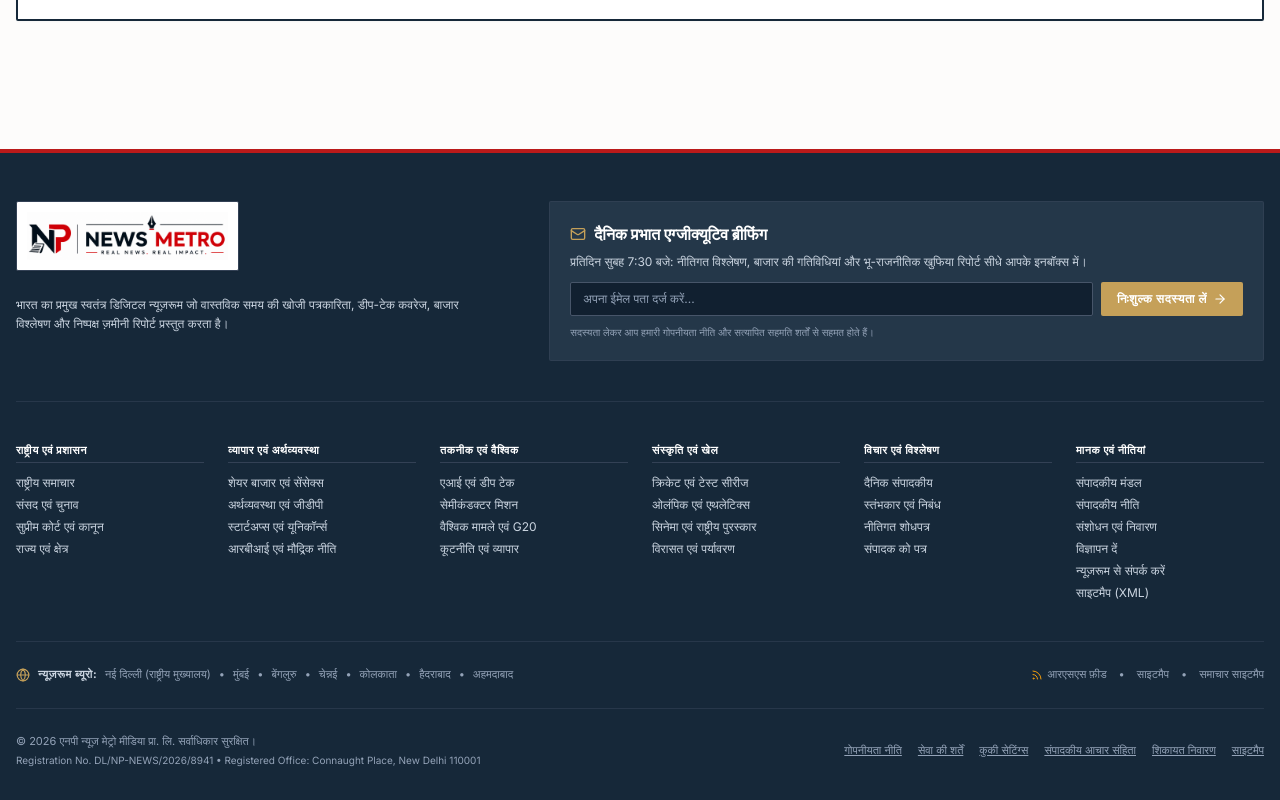
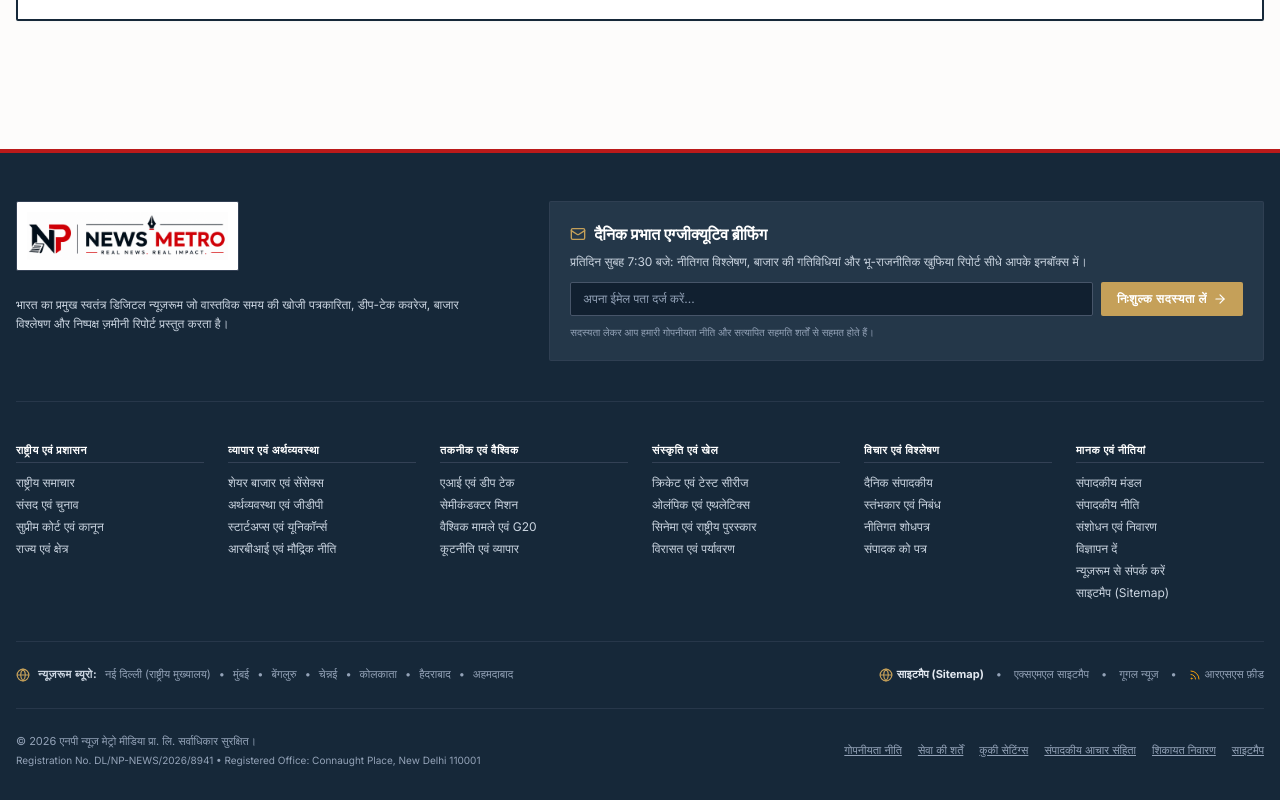
Before and after one commit to mexicasaa/np-news-metro, a React (Vite) app: page / in a window 1280 px wide. Shown: the part 4716-5516 px from the top of the page. Built offline with nearby package versions, Linux system fonts and the light colour scheme; no server answers; the database is empty; a web font is replaced by a local one.

Commit message:
feat: Add full interactive HTML Sitemap directory and direct XML crawler links to footer

```diff
--- a/src/components/layout/SiteFooter.tsx
+++ b/src/components/layout/SiteFooter.tsx
@@ -145,7 +145,7 @@ export const SiteFooter: React.FC<SiteFooterProps> = ({
               <li><button onClick={() => onNavigateStatic('corrections')} className="hover:text-secondary-gold transition-colors">{isHindi ? 'संशोधन एवं निवारण' : 'Corrections & Redressal'}</button></li>
               <li><button onClick={() => onNavigateStatic('advertise')} className="hover:text-secondary-gold transition-colors">{isHindi ? 'विज्ञापन दें' : 'Advertise with Us'}</button></li>
               <li><button onClick={() => onNavigateStatic('contact')} className="hover:text-secondary-gold transition-colors">{isHindi ? 'न्यूज़रूम से संपर्क करें' : 'Contact Newsroom'}</button></li>
-              <li><a href="/sitemap.xml" target="_blank" rel="noopener noreferrer" className="hover:text-secondary-gold transition-colors">{isHindi ? 'साइटमैप (XML)' : 'Sitemap (XML)'}</a></li>
+              <li><button onClick={() => onNavigateStatic('sitemap')} className="hover:text-secondary-gold transition-colors">{isHindi ? 'साइटमैप (Sitemap)' : 'Sitemap'}</button></li>
             </ul>
           </div>
         </div>
@@ -172,18 +172,23 @@ export const SiteFooter: React.FC<SiteFooterProps> = ({
             <span>{isHindi ? 'अहमदाबाद' : 'Ahmedabad'}</span>
           </div>
 
-          <div className="flex items-center gap-3">
+          <div className="flex items-center gap-3 flex-wrap">
+            <button onClick={() => onNavigateStatic('sitemap')} className="flex items-center gap-1 hover:text-white transition-colors font-bold text-slate-200 cursor-pointer">
+              <Globe className="w-3.5 h-3.5 text-secondary-gold" />
+              <span>{isHindi ? 'साइटमैप (Sitemap)' : 'Sitemap Directory'}</span>
+            </button>
+            <span>•</span>
+            <a href="/sitemap.xml" target="_blank" rel="noopener noreferrer" className="hover:text-white transition-colors" title="Main XML Sitemap for Search Engines">
+              {isHindi ? 'एक्सएमएल साइटमैप' : 'XML Sitemap'}
+            </a>
+            <span>•</span>
+            <a href="/news-sitemap.xml" target="_blank" rel="noopener noreferrer" className="hover:text-white transition-colors" title="Google News XML Sitemap">
+              {isHindi ? 'गूगल न्यूज़' : 'Google News XML'}
+            </a>
+            <span>•</span>
             <a href="/rss.xml" target="_blank" rel="noopener noreferrer" className="flex items-center gap-1 hover:text-white transition-colors">
               <Rss className="w-3 h-3 text-amber-500" />
               <span>{isHindi ? 'आरएसएस फ़ीड' : 'RSS Feeds'}</span>
-            </a>
-            <span>•</span>
-            <a href="/sitemap.xml" target="_blank" rel="noopener noreferrer" className="hover:text-white transition-colors">
-              {isHindi ? 'साइटमैप' : 'Sitemap'}
-            </a>
-            <span>•</span>
-            <a href="/news-sitemap.xml" target="_blank" rel="noopener noreferrer" className="hover:text-white transition-colors">
-              {isHindi ? 'समाचार साइटमैप' : 'News Sitemap'}
             </a>
           </div>
         </div>
@@ -203,7 +208,7 @@ export const SiteFooter: React.FC<SiteFooterProps> = ({
             <button onClick={() => onNavigateStatic('cookie-policy')} className="hover:text-white underline">{isHindi ? 'कुकी सेटिंग्स' : 'Cookie Settings'}</button>
             <button onClick={() => onNavigateStatic('ethics')} className="hover:text-white underline">{t.editorialPolicy}</button>
             <button onClick={() => onNavigateStatic('corrections')} className="hover:text-white underline">{isHindi ? 'शिकायत निवारण' : 'Grievance Officer'}</button>
-            <a href="/sitemap.xml" target="_blank" rel="noopener noreferrer" className="hover:text-white underline">{isHindi ? 'साइटमैप' : 'Sitemap'}</a>
+            <button onClick={() => onNavigateStatic('sitemap')} className="hover:text-white underline">{isHindi ? 'साइटमैप' : 'Sitemap'}</button>
           </div>
         </div>
       </div>
--- a/src/templates/13_StaticInfoTemplate.tsx
+++ b/src/templates/13_StaticInfoTemplate.tsx
@@ -1,7 +1,7 @@
 import React, { useState } from 'react';
 import {
   ShieldCheck, Award, Mail, Phone, MapPin, Send, CheckCircle2,
-  FileText, Users, DollarSign, AlertCircle, Sparkles, Building
+  FileText, Users, DollarSign, AlertCircle, Sparkles, Building, Globe, ExternalLink, Rss
 } from 'lucide-react';
 import { mockAuthors } from '../data/mockWpData';
 import { AuthorCard } from '../components/cards/AuthorCard';
@@ -17,6 +17,7 @@ export type StaticPageType =
   | 'advertise'
   | 'privacy'
   | 'terms'
+  | 'sitemap'
   | 'epaper';
 
 interface StaticInfoTemplateProps {
@@ -43,6 +44,7 @@ export const StaticInfoTemplate: React.FC<StaticInfoTemplateProps> = ({
     { id: 'advertise', label: isHindi ? 'विज्ञापन एवं साझेदारी' : 'Advertise with Us', icon: DollarSign },
     { id: 'privacy', label: isHindi ? 'गोपनीयता नीति' : 'Privacy Policy', icon: FileText },
     { id: 'terms', label: isHindi ? 'सेवा की शर्तें' : 'Terms of Service', icon: FileText },
+    { id: 'sitemap', label: isHindi ? 'साइटमैप एवं संपूर्ण डायरेक्टरी' : 'Sitemap & Directory', icon: Globe },
   ];
 
   const handleFormSubmit = (e: React.FormEvent) => {
```
Also changed, not shown: vercel.json.
